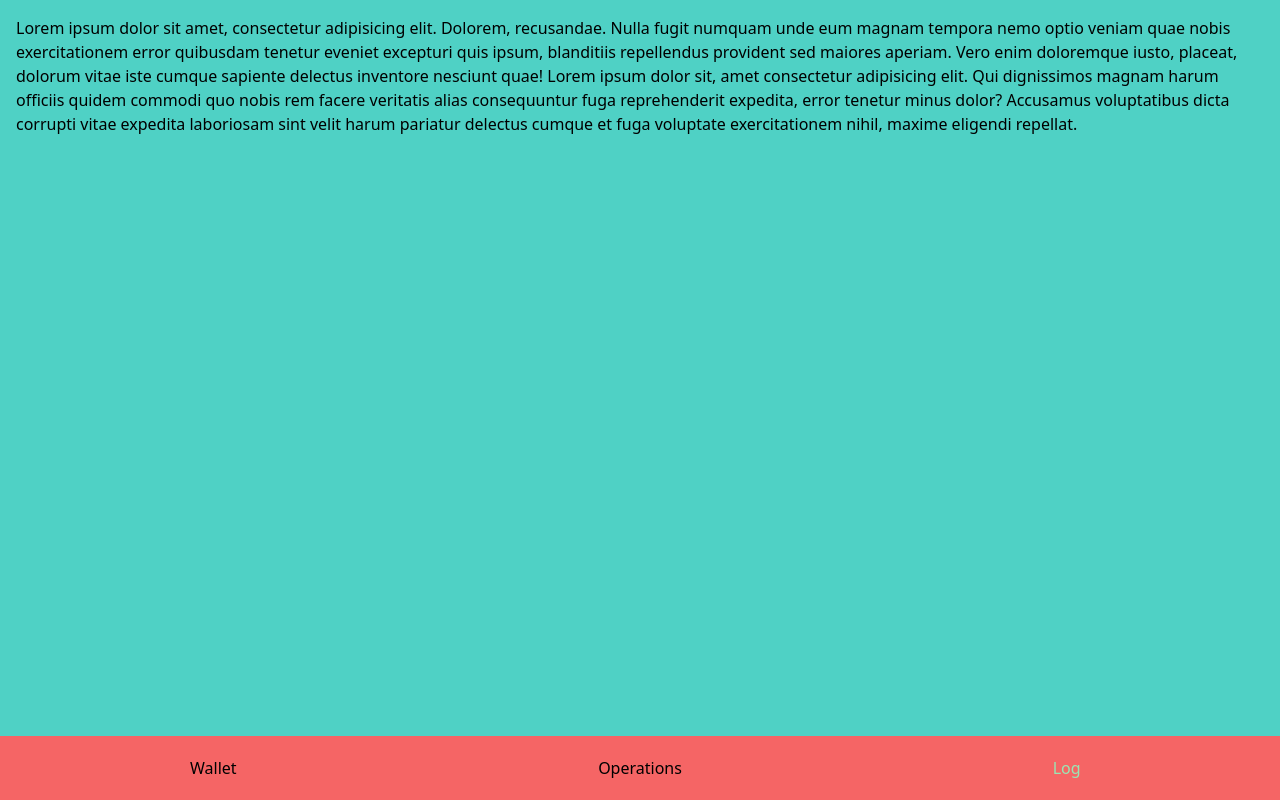
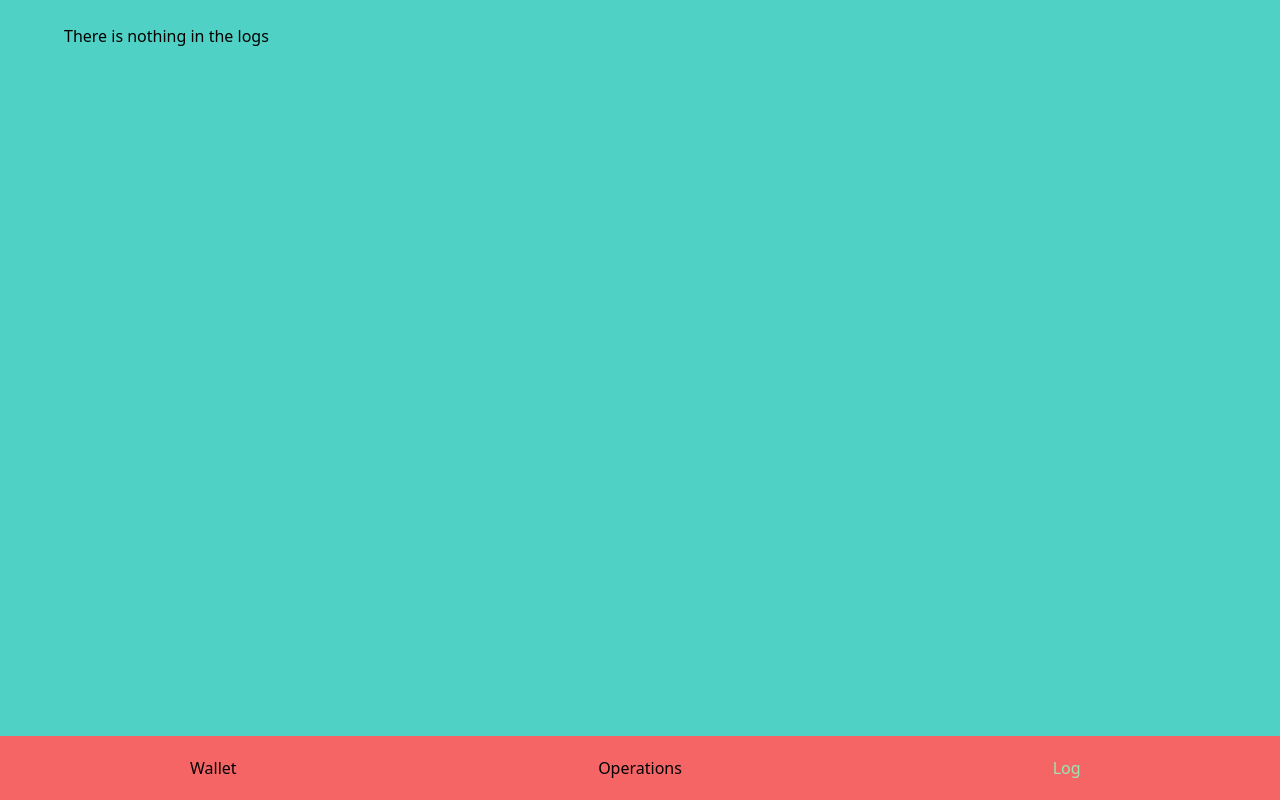
Before and after one commit to n12o/Antelope, a Next.js app: page /log in a window 1280 px wide. Built offline with nearby package versions, Linux system fonts and the light colour scheme.

Commit message:
Store entries to log and display all entries

```diff
--- a/components/Log.jsx
+++ b/components/Log.jsx
@@ -1,22 +1,42 @@
-//Component for Index page
+//Component for Log page
+import localforage from 'localforage';
+import { useEffect, useState } from 'react';
 
 const Log = () => {
+  const [log, setLog] = useState([]);
+
+  useEffect(() => {
+    localforage
+      .getItem('log')
+      .then(newLog => {
+        if (!newLog) {
+          console.log('the is no log');
+          return;
+        }
+        setLog(newLog);
+        console.log(newLog);
+      })
+      .catch(err => console.log(err));
+  }, []); //this [] ensures that effect runs only once
+
   return (
     <>
-      <h1 className={'p-4'}>
-        Lorem ipsum dolor sit amet, consectetur adipisicing elit. Dolorem,
-        recusandae. Nulla fugit numquam unde eum magnam tempora nemo optio
-        veniam quae nobis exercitationem error quibusdam tenetur eveniet
-        excepturi quis ipsum, blanditiis repellendus provident sed maiores
-        aperiam. Vero enim doloremque iusto, placeat, dolorum vitae iste cumque
-        sapiente delectus inventore nesciunt quae! Lorem ipsum dolor sit, amet
-        consectetur adipisicing elit. Qui dignissimos magnam harum officiis
-        quidem commodi quo nobis rem facere veritatis alias consequuntur fuga
-        reprehenderit expedita, error tenetur minus dolor? Accusamus
-        voluptatibus dicta corrupti vitae expedita laboriosam sint velit harum
-        pariatur delectus cumque et fuga voluptate exercitationem nihil, maxime
-        eligendi repellat.
-      </h1>
+      <ul className={'ml-16 mt-6'}>
+        {log[0]
+          ? log.map((item, index) => {
+              let isAdd = item.operation === 'add';
+
+              const statement = `${isAdd ? 'Added' : 'Removed'} ${
+                item.amount
+              } ${isAdd ? 'to' : 'from'} ${item.target}`;
+              return (
+                <li className={'my-4'} key={index}>
+                  {statement}
+                </li>
+              );
+            })
+          : 'There is nothing in the logs'}
+      </ul>
     </>
   );
 };
--- a/components/Operation.jsx
+++ b/components/Operation.jsx
@@ -32,18 +32,49 @@ const Operation = () => {
           wallet[target] += Number(value);
           localforage
             .setItem('wallet', wallet)
-            .then(wallet => console.log('added to wallet'))
+            .then(() => {
+              console.log('added to wallet');
+              addEntry(operation, target, value);
+            })
             .catch(err => console.log(err));
         } else {
           wallet[target] -= Number(value);
           localforage
             .setItem('wallet', wallet)
-            .then(() => console.log('removed from wallet'))
+            .then(() => {
+              console.log('removed from wallet');
+              addEntry(operation, target, value);
+            })
             .catch(err => console.log(err));
         }
       })
       .catch(err => console.log(err));
     setValue('');
+  }
+
+  function addEntry(operation, target, amount) {
+    localforage
+      .getItem('log')
+      .then(log => {
+        if (!log) {
+          log = [];
+          console.log('creating new log');
+        }
+        return log;
+      })
+      .then(log => {
+        const entry = {
+          operation: operation,
+          target: target,
+          amount: amount
+        };
+        log.push(entry);
+        localforage
+          .setItem('log', log)
+          .then(() => console.log('new entry added to the log'))
+          .catch(err => console.log(err));
+      })
+      .catch(err => console.log(err));
   }
 
   function handleValueChange(event) {
--- a/components/Wallet.jsx
+++ b/components/Wallet.jsx
@@ -8,15 +8,18 @@ const Wallet = () => {
   const [loan, setLoan] = useState(null);
 
   useEffect(() => {
-    localforage.getItem('wallet').then(wallet => {
+    localforage
+      .getItem('wallet')
+      .then(wallet => {
         if (!wallet) {
           return;
         }
         setBalance(wallet.balance);
         setDebt(wallet.debt);
         setLoan(wallet.loan);
-    });
-  });
+      })
+      .catch(err => console.log(err));
+  }, []);
 
   return (
     <>
```
Lines whose indentation alone changed are shown as unchanged.
